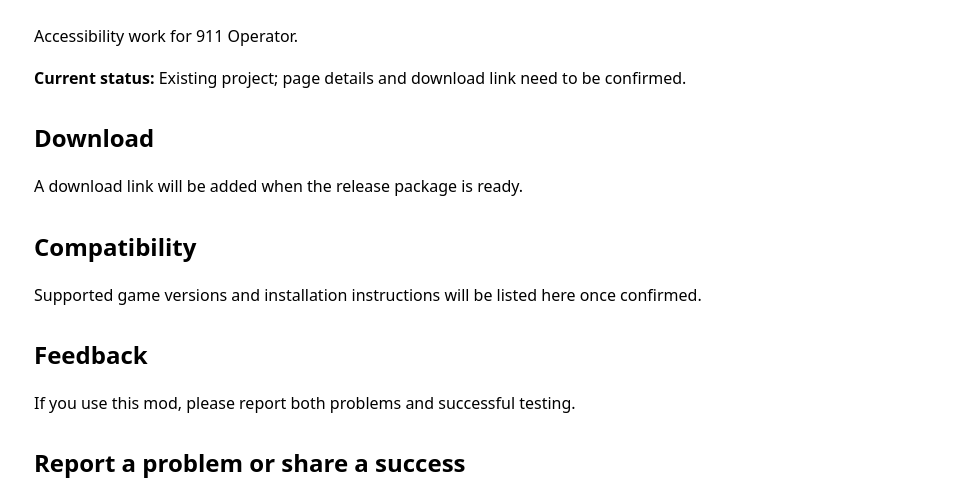
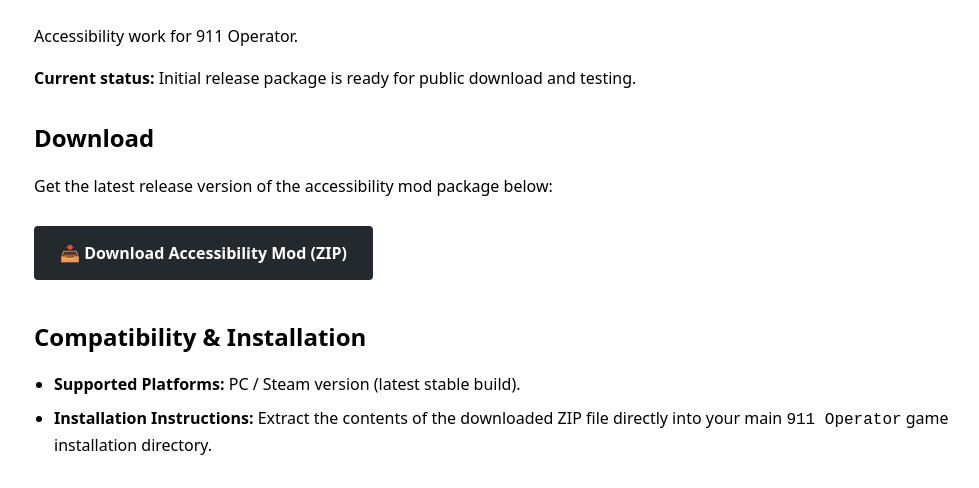
Before and after one commit to JimmyDub010/JimmyDub010.github.io, a plain HTML site: page projects/911-operator.html in a window 1280 px wide. Shown: the part 297-785 px from the top of the page, without its empty margins (142-1121 px from the left). Drawn offline with Linux system fonts and the light colour scheme.

Commit message:
Update website files

```diff
--- a/projects/911-operator.html
+++ b/projects/911-operator.html
@@ -1,3 +1,4 @@
+
 <!doctype html>
 <html lang="en">
 <head>
@@ -5,6 +6,32 @@
   <meta name="viewport" content="width=device-width, initial-scale=1">
   <title>911 Operator Accessibility Mod — JimmyDub</title>
   <link rel="stylesheet" href="../styles.css">
+  <style>
+    /* Accessible, high-contrast button styling */
+    .download-btn {
+      display: inline-block;
+      background-color: #24292e;
+      color: #ffffff;
+      padding: 12px 24px;
+      text-decoration: none;
+      border-radius: 4px;
+      font-weight: bold;
+      margin: 10px 0;
+      border: 2px solid #24292e;
+    }
+    .download-btn:hover, .download-btn:focus {
+      background-color: #ffffff;
+      color: #24292e;
+      text-decoration: underline;
+    }
+    .instruction-list {
+      padding-left: 20px;
+      line-height: 1.6;
+    }
+    .instruction-list li {
+      margin-bottom: 8px;
+    }
+  </style>
 </head>
 <body>
 <a class="skip-link" href="#main">Skip to main content</a>
@@ -21,11 +48,26 @@
   <p><a href="../projects.html">All projects</a></p>
   <h1>911 Operator Accessibility Mod</h1>
   <p>Accessibility work for 911 Operator.</p>
-  <p><strong>Current status:</strong> Existing project; page details and download link need to be confirmed.</p>
-  <h2>Download</h2><p>A download link will be added when the release package is ready.</p><h2>Compatibility</h2><p>Supported game versions and installation instructions will be listed here once confirmed.</p><h2>Feedback</h2><p>If you use this mod, please report both problems and successful testing.</p>
+
+  <p><strong>Current status:</strong> Initial release package is ready for public download and testing.</p>
+
+  <h2>Download</h2>
+  <p>Get the latest release version of the accessibility mod package below:</p>
+  <p>
+    <a class="download-btn" href="https://github.com/JimmyDub010/JimmyDub010.github.io/releases/download/final/911.operator.accessibility.zip">
+      📥 Download Accessibility Mod (ZIP)
+    </a>
+  </p>
+
+  <h2>Compatibility &amp; Installation</h2>
+  <ul class="instruction-list">
+    <li><strong>Supported Platforms:</strong> PC / Steam version (latest stable build).</li>
+    <li><strong>Installation Instructions:</strong> Extract the contents of the downloaded ZIP file directly into your main <code>911 Operator</code> game installation directory.</li>
+  </ul>
+
   <h2>Report a problem or share a success</h2>
-  <p>Feedback from people who test the project helps guide future development. Please include the game version and what happened.</p>
-  <p><a href="../contact.html">Contact and feedback</a></p>
+  <p>Feedback from people who test the project helps guide future development. If you use this mod, please report both problems and successful testing. Please include your game version and details of what happened.</p>
+  <p>You can submit reports by opening an issue on the <a href="https://github.com" target="_blank">GitHub Repository Issues page</a> or via the standard <a href="../contact.html">Contact and feedback</a> page.</p>
 </main>
 <footer><p>JimmyDub — Accessible Gaming &amp; Software</p></footer>
 </body>
```
